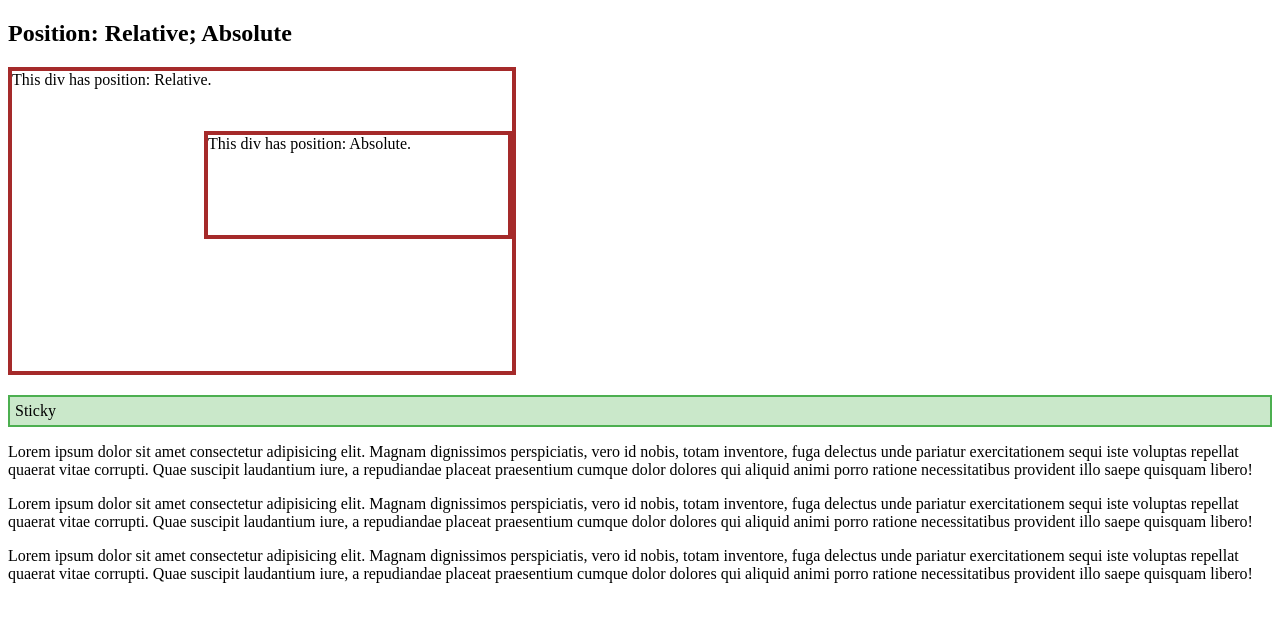
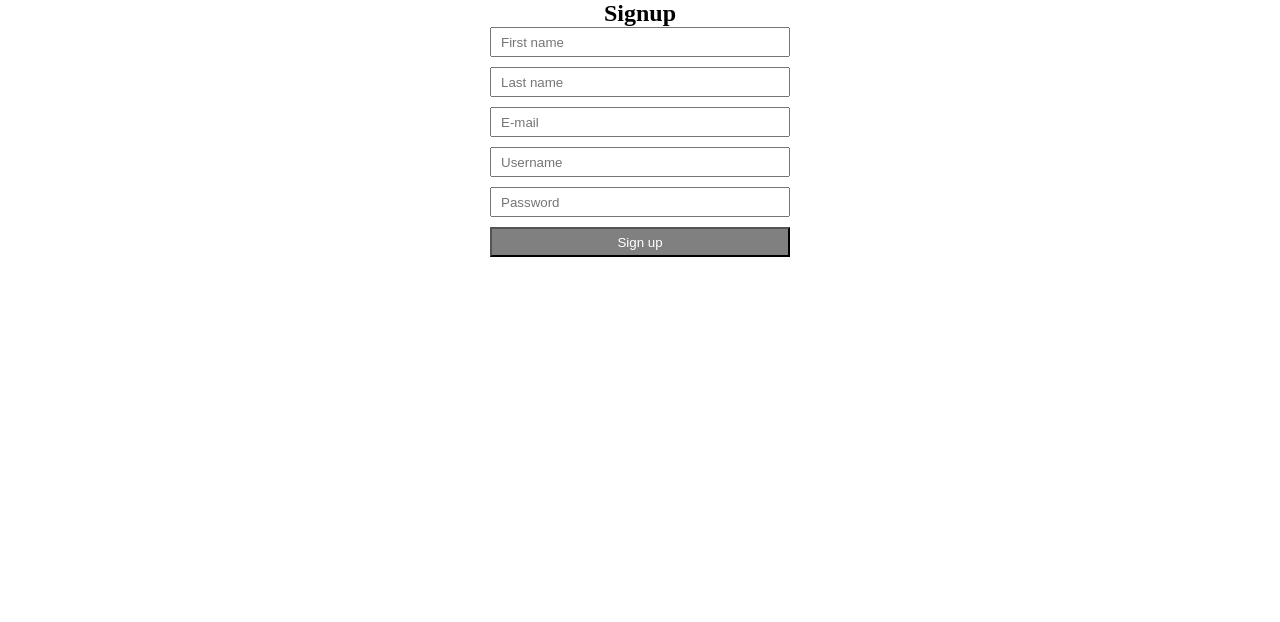
Before and after one commit to hassanydev/frontend-toolbox, a plain HTML site: page CSS/index2.html in a window 1280 px wide. Drawn offline with Linux system fonts and the light colour scheme.

Commit message:
CSS Style Form

```diff
--- /dev/null
+++ b/CSS/Form.css
@@ -0,0 +1,25 @@
+*{
+    margin: 0;
+    padding: 0;
+    box-sizing: border-box;
+}
+h2 {
+	text-align: center;
+}
+form {
+	margin: 0 auto;
+	width: 300px;
+}
+form input {
+	margin-bottom: 10px;
+	padding: 0 3%;
+	width: 100%;
+	height: 30px;
+}
+form button {
+	width: 100%;
+	height: 30px;
+    cursor: pointer;
+    background-color: grey;
+    color: #fff;
+}
--- a/CSS/index2.html
+++ b/CSS/index2.html
@@ -3,20 +3,18 @@
 <head>
     <meta charset="UTF-8">
     <meta name="viewport" content="width=device-width, initial-scale=1.0">
-    <title>CSS Position</title>
-    <link rel="stylesheet" href="CSS-Position.css">
+    <title>CSS Form</title>
+    <link rel="stylesheet" href="Form.css">
 </head>
 <body>
-    <h2>Position: Relative; Absolute</h2>
-    <div class="relative">
-        This div has position: Relative.
-        <div class="absolute"> This div has position: Absolute. </div>
-    </div>
-    <div class="sticky">Sticky</div>
-    <div class="content">
-        <p>Lorem ipsum dolor sit amet consectetur adipisicing elit. Magnam dignissimos perspiciatis, vero id nobis, totam inventore, fuga delectus unde pariatur exercitationem sequi iste voluptas repellat quaerat vitae corrupti. Quae suscipit laudantium iure, a repudiandae placeat praesentium cumque dolor dolores qui aliquid animi porro ratione necessitatibus provident illo saepe quisquam libero!</p>
-        <p>Lorem ipsum dolor sit amet consectetur adipisicing elit. Magnam dignissimos perspiciatis, vero id nobis, totam inventore, fuga delectus unde pariatur exercitationem sequi iste voluptas repellat quaerat vitae corrupti. Quae suscipit laudantium iure, a repudiandae placeat praesentium cumque dolor dolores qui aliquid animi porro ratione necessitatibus provident illo saepe quisquam libero!</p>
-        <p>Lorem ipsum dolor sit amet consectetur adipisicing elit. Magnam dignissimos perspiciatis, vero id nobis, totam inventore, fuga delectus unde pariatur exercitationem sequi iste voluptas repellat quaerat vitae corrupti. Quae suscipit laudantium iure, a repudiandae placeat praesentium cumque dolor dolores qui aliquid animi porro ratione necessitatibus provident illo saepe quisquam libero!</p>
-    </div>
+    <h2>Signup</h2>
+    <form>
+	<input type="text" name="first" placeholder="First name">
+	<input type="text" name="last" placeholder="Last name">
+	<input type="text" name="email" placeholder="E-mail" required>
+	<input type="text" name="uid" placeholder="Username">
+	<input type="password" name="pwd" placeholder="Password">
+	<button type="submit" name="submit">Sign up</button>
+</form>
 </body>
 </html>
```
